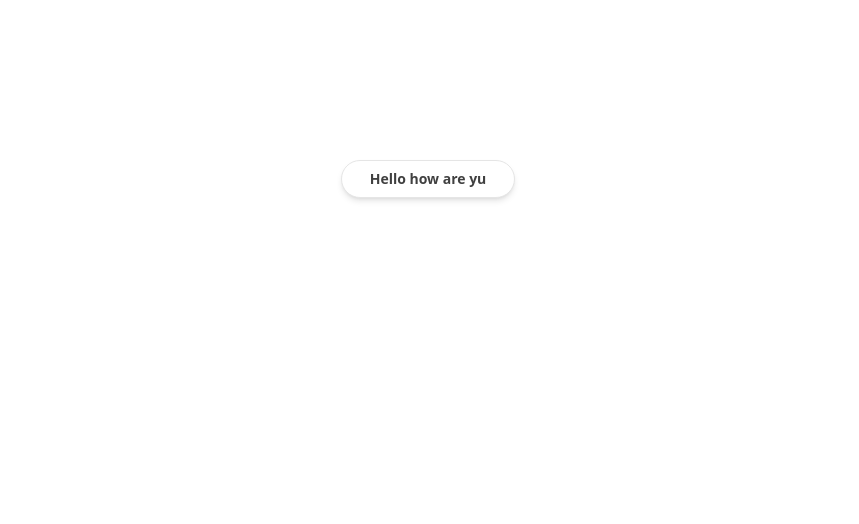
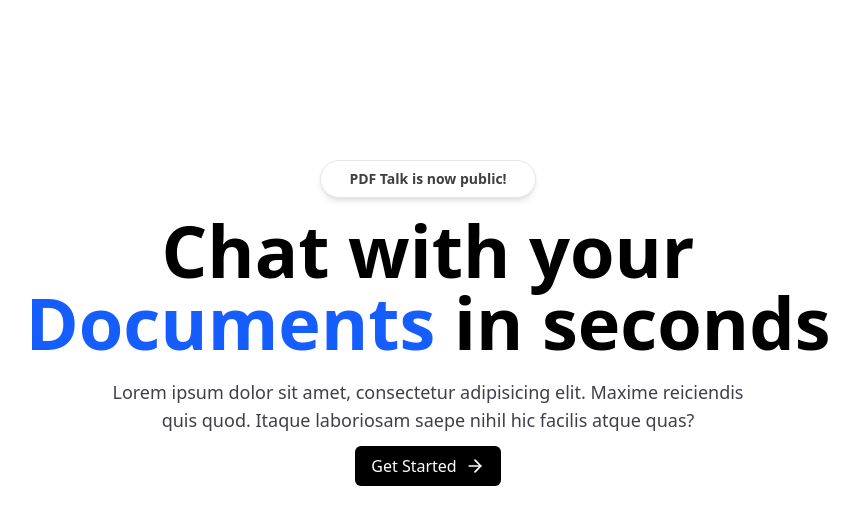
Before and after one commit to ayushstha123/sass-application, a Next.js app: page / in a window 1280 px wide. Shown: the top 524 px of the page, without its empty margins (212-1071 px from the left). Built offline with nearby package versions, Linux system fonts and the light colour scheme.

Commit message:
ui : section 1

```diff
--- a/package.json
+++ b/package.json
@@ -10,6 +10,7 @@
   },
   "dependencies": {
     "clsx": "^2.1.1",
+    "lucide-react": "^0.511.0",
     "next": "15.3.2",
     "react": "^19.0.0",
     "react-dom": "^19.0.0",
--- a/src/app/page.tsx
+++ b/src/app/page.tsx
@@ -1,15 +1,26 @@
+import Link from "next/link";
 import MaxWidthWrapper from "../components/MaxWidthWrapper";
+import { ArrowRight } from "lucide-react";
 
 export default function Home() {
   return (
-    <div>
+    <>
       <MaxWidthWrapper className="mb-12 nt-28 sm:mt-40 flex flex-col items-center justify-between text-center">
         <div className="mx-auto mb-4 flex max-w-fit items-center justify-center space-x-2 overflow-hidden rounded-full border bg-white border-neutral-200 px-7 py-2 shadow-md backdrop-blur-md transition-all hover:border-neutral-300 hover:bg-white/50">
-        <p className="text-sm font-semibold text-neutral-700">
-          Hello how are yu
+          <p className="text-sm font-semibold text-neutral-700">
+            PDF Talk is now public!
+          </p>
+        </div>
+        <h1 className="max-w-4xl text-5xl font-bold md:text-6xl lg:text-7xl">
+          Chat with your <span className="text-blue-600">Documents</span> in seconds
+        </h1>
+        <p className="mt-5 max-w-prose text-zinc-700 sm:text-lg">
+          Lorem ipsum dolor sit amet, consectetur adipisicing elit. Maxime reiciendis quis quod. Itaque laboriosam saepe nihil hic facilis atque quas?
         </p>
-        </div>
+        <Link href='/dashboard' target="_blank" className="bg-black px-4 py-2 flex items-center justify-center rounded-md text-white mt-3">
+          Get Started <ArrowRight className="ml-2 h-5 w-5" />
+        </Link>
       </MaxWidthWrapper>
-    </div>
+    </>
   );
 }
```
Also changed, not shown: 1 other file (tests, documents, lock files or other folders).
